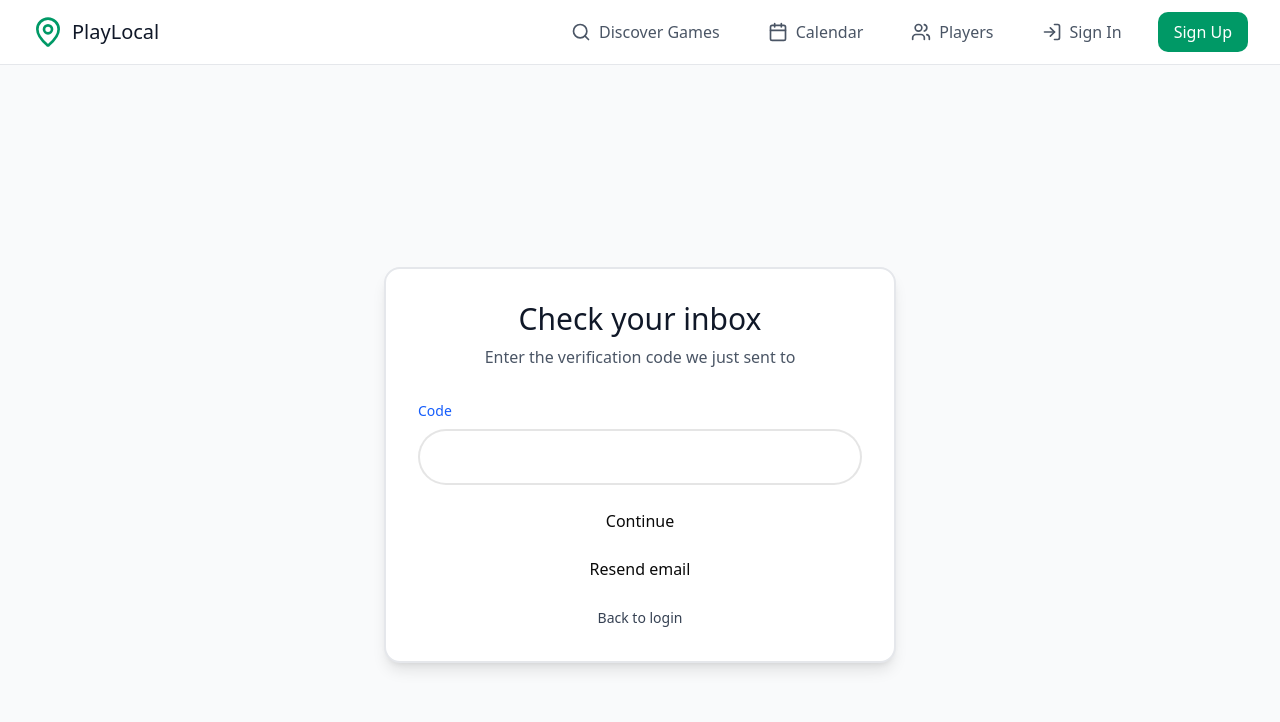
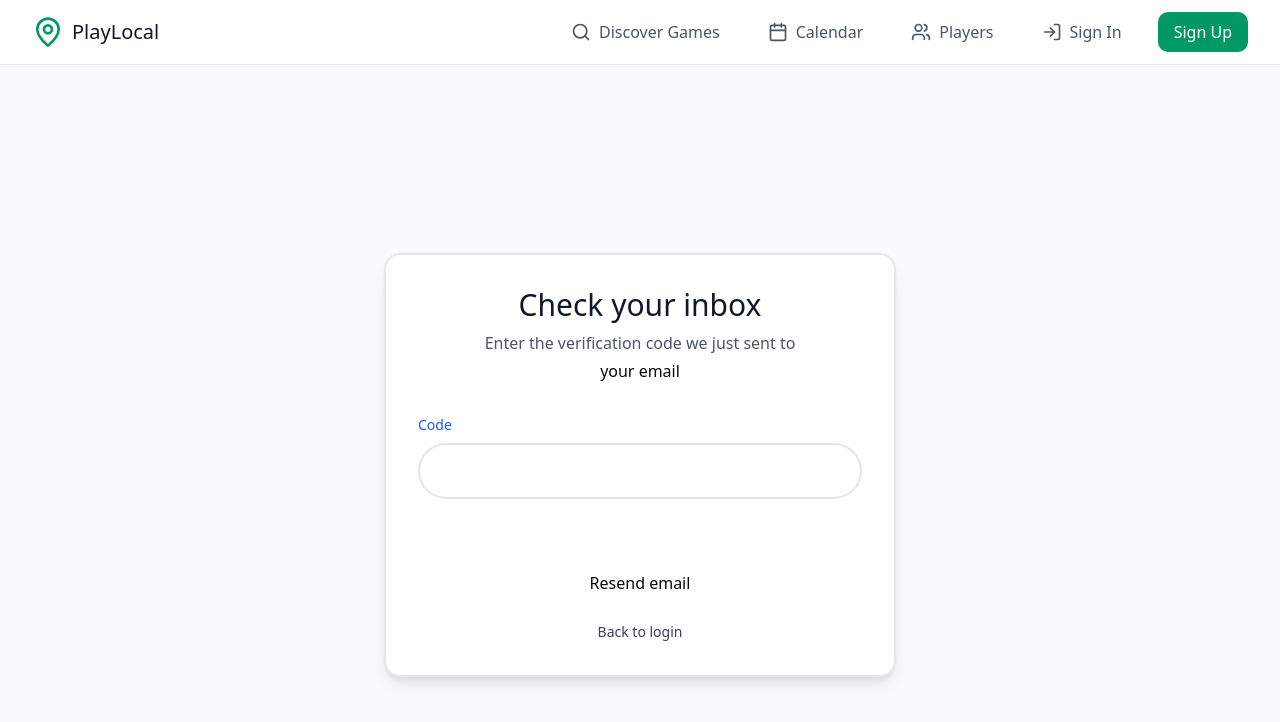
Before and after one commit to TeamCappin/PlayLocal, a Next.js app in the folder playlocal/frontend/: page /reset-password/validate in a window 1280 px wide. Shown: the top 722 px of the page. Built offline with nearby package versions, Linux system fonts and the light colour scheme; no server answers.

Commit message:
fix sonarqube bug

```diff
--- a/playlocal/frontend/app/reset-password/new/NewPasswordClient.tsx
+++ b/playlocal/frontend/app/reset-password/new/NewPasswordClient.tsx
@@ -234,7 +234,7 @@ const NewPasswordClient: React.FC = () => {
             <button
               type="submit"
               disabled={isLoading}
-              className="w-full py-3.5 bg-black text-white rounded-full hover:opacity-90 transition font-semibold disabled:opacity-50"
+              className="w-full py-3.5 bg-black text-black rounded-full hover:opacity-90 transition font-semibold disabled:opacity-50"
             >
               {isLoading ? 'Updating...' : 'Continue'}
             </button>
--- /dev/null
+++ b/playlocal/frontend/app/reset-password/validate/ValidateResetCodeClient.tsx
@@ -0,0 +1,144 @@
+'use client';
+
+import React, { useMemo, useState } from 'react';
+import Link from 'next/link';
+import { useRouter, useSearchParams } from 'next/navigation';
+import { authApi } from '@/lib/api';
+
+const ValidateResetCodeClient: React.FC = () => {
+  const router = useRouter();
+  const searchParams = useSearchParams();
+
+  const email = useMemo(() => searchParams.get('email') || '', [searchParams]);
+
+  const [code, setCode] = useState('');
+  const [isLoading, setIsLoading] = useState(false);
+  const [isResending, setIsResending] = useState(false);
+  const [error, setError] = useState<string | null>(null);
+
+  const handleContinue = async (e: React.FormEvent) => {
+    e.preventDefault();
+    setError(null);
+
+    if (!email) {
+      setError('Missing email information.');
+      return;
+    }
+
+    if (code.length !== 6) {
+      setError('Please enter the 6-digit code.');
+      return;
+    }
+
+    setIsLoading(true);
+
+    try {
+      await authApi.verifyResetCode({ email, code });
+
+      router.push(
+        `/reset-password/new?email=${encodeURIComponent(email)}&code=${encodeURIComponent(code)}`
+      );
+    } catch (err: any) {
+      setError(err?.message || 'Invalid or expired code.');
+    } finally {
+      setIsLoading(false);
+    }
+  };
+
+  const handleResend = async () => {
+    setError(null);
+
+    if (!email) {
+      setError('Missing email information.');
+      return;
+    }
+
+    setIsResending(true);
+
+    try {
+      await authApi.resendResetCode({ email });
+    } catch (err: any) {
+      setError(err?.message || 'Unable to resend code right now.');
+    } finally {
+      setIsResending(false);
+    }
+  };
+
+  return (
+    <div className="min-h-screen flex items-center justify-center py-12 px-4 sm:px-6 lg:px-8 bg-gray-50">
+      <div className="w-full" style={{ maxWidth: '32rem' }}>
+        <div className="bg-white rounded-2xl shadow-lg border-2 border-gray-200 p-8">
+          <div className="text-center mb-8">
+            <h1 className="text-3xl font-bold text-gray-900">Check your inbox</h1>
+            <p className="mt-2 text-gray-600">
+              Enter the verification code we just sent to
+            </p>
+            <p className="mt-1 text-gray-800 break-all">{email || 'your email'}</p>
+          </div>
+
+          {error && (
+            <div className="mb-4 p-3 rounded-lg bg-red-50 border border-red-300 text-red-700 text-sm">
+              {error}
+            </div>
+          )}
+
+          <form onSubmit={handleContinue} className="space-y-6">
+            <div>
+              <label
+                htmlFor="code"
+                className="block text-sm font-medium text-blue-600 mb-2"
+              >
+                Code
+              </label>
+
+              <input
+                id="code"
+                type="text"
+                inputMode="numeric"
+                autoComplete="one-time-code"
+                maxLength={6}
+                required
+                value={code}
+                onChange={(e) =>
+                  setCode(e.target.value.replace(/\D/g, '').slice(0, 6))
+                }
+                className="w-full px-4 py-3 border-2 border-blue-400 rounded-full bg-white text-gray-900 focus:ring-2 focus:ring-blue-500 focus:border-blue-500 outline-none text-lg tracking-[0.35em]"
+                placeholder=""
+              />
+            </div>
+
+            <button
+              type="submit"
+              disabled={isLoading || code.length !== 6}
+              className="w-full py-3.5 bg-black text-white rounded-full hover:opacity-90 transition font-semibold disabled:opacity-50"
+            >
+              {isLoading ? 'Verifying...' : 'Continue'}
+            </button>
+          </form>
+
+          <div className="mt-6 text-center">
+            <button
+              type="button"
+              onClick={handleResend}
+              disabled={isResending || !email}
+              className="text-gray-800 hover:text-black disabled:opacity-50"
+            >
+              {isResending ? 'Resending...' : 'Resend email'}
+            </button>
+          </div>
+
+          <div className="mt-6 text-center">
+            <Link
+              href="/login"
+              className="text-sm text-gray-700 hover:text-gray-900"
+            >
+              Back to login
+            </Link>
+          </div>
+        </div>
+      </div>
+    </div>
+  );
+};
+
+export default ValidateResetCodeClient;
--- a/playlocal/frontend/app/reset-password/validate/page.tsx
+++ b/playlocal/frontend/app/reset-password/validate/page.tsx
@@ -1,125 +1,25 @@
-'use client';
+import { Suspense } from 'react';
+import ValidateResetCodeClient from './ValidateResetCodeClient';
 
-import React, { useMemo, useState } from 'react';
-import Link from 'next/link';
-import { useRouter, useSearchParams } from 'next/navigation';
-import { authApi } from '@/lib/api';
-
-const ValidateResetCodePage: React.FC = () => {
-  const router = useRouter();
-  const searchParams = useSearchParams();
-
-  const email = useMemo(() => searchParams.get('email') || '', [searchParams]);
-
-  const [code, setCode] = useState('');
-  const [isLoading, setIsLoading] = useState(false);
-  const [isResending, setIsResending] = useState(false);
-  const [error, setError] = useState<string | null>(null);
-
-  const handleContinue = async (e: React.FormEvent) => {
-    e.preventDefault();
-    setError(null);
-    setIsLoading(true);
-
-    try {
-      await authApi.verifyResetCode({ email, code });
-
-      router.push(
-        `/reset-password/new?email=${encodeURIComponent(email)}&code=${encodeURIComponent(code)}`
-      );
-    } catch (err: any) {
-      setError(err?.message || 'Invalid or expired code.');
-    } finally {
-      setIsLoading(false);
-    }
-  };
-
-  const handleResend = async () => {
-    setError(null);
-    setIsResending(true);
-
-    try {
-      await authApi.resendResetCode({ email });
-    } catch (err: any) {
-      setError(err?.message || 'Unable to resend code right now.');
-    } finally {
-      setIsResending(false);
-    }
-  };
-
+function ValidateResetCodeFallback() {
   return (
     <div className="min-h-screen flex items-center justify-center py-12 px-4 sm:px-6 lg:px-8 bg-gray-50">
       <div className="w-full" style={{ maxWidth: '32rem' }}>
         <div className="bg-white rounded-2xl shadow-lg border-2 border-gray-200 p-8">
-          <div className="text-center mb-8">
+          <div className="text-center">
             <h1 className="text-3xl font-bold text-gray-900">Check your inbox</h1>
-            <p className="mt-2 text-gray-600">
-              Enter the verification code we just sent to
-            </p>
-            <p className="mt-1 text-gray-800 break-all">{email}</p>
-          </div>
-
-          {error && (
-            <div className="mb-4 p-3 rounded-lg bg-red-50 border border-red-300 text-red-700 text-sm">
-              {error}
-            </div>
-          )}
-
-          <form onSubmit={handleContinue} className="space-y-6">
-            <div>
-              <label
-                htmlFor="code"
-                className="block text-sm font-medium text-blue-600 mb-2"
-              >
-                Code
-              </label>
-
-              <input
-                id="code"
-                type="text"
-                inputMode="numeric"
-                autoComplete="one-time-code"
-                maxLength={6}
-                required
-                value={code}
-                onChange={(e) => setCode(e.target.value.replace(/\D/g, '').slice(0, 6))}
-                className="w-full px-4 py-3 border-2 border-blue-400 rounded-full bg-white text-gray-900 focus:ring-2 focus:ring-blue-500 focus:border-blue-500 outline-none text-lg tracking-[0.35em]"
-                placeholder=""
-              />
-            </div>
-
-            <button
-              type="submit"
-              disabled={isLoading || code.length !== 6}
-              className="w-full py-3.5 bg-black text-black rounded-full hover:opacity-90 transition font-semibold disabled:opacity-50"
-            >
-              {isLoading ? 'Verifying...' : 'Continue'}
-            </button>
-          </form>
-
-          <div className="mt-6 text-center">
-            <button
-              type="button"
-              onClick={handleResend}
-              disabled={isResending}
-              className="text-gray-800 hover:text-black disabled:opacity-50"
-            >
-              {isResending ? 'Resending...' : 'Resend email'}
-            </button>
-          </div>
-
-          <div className="mt-6 text-center">
-            <Link
-              href="/login"
-              className="text-sm text-gray-700 hover:text-gray-900"
-            >
-              Back to login
-            </Link>
+            <p className="mt-2 text-gray-600">Loading...</p>
           </div>
         </div>
       </div>
     </div>
   );
-};
+}
 
-export default ValidateResetCodePage;
+export default function ValidateResetCodePage() {
+  return (
+    <Suspense fallback={<ValidateResetCodeFallback />}>
+      <ValidateResetCodeClient />
+    </Suspense>
+  );
+}
```
Also changed, not shown: 1 other file (tests, documents, lock files or other folders).
